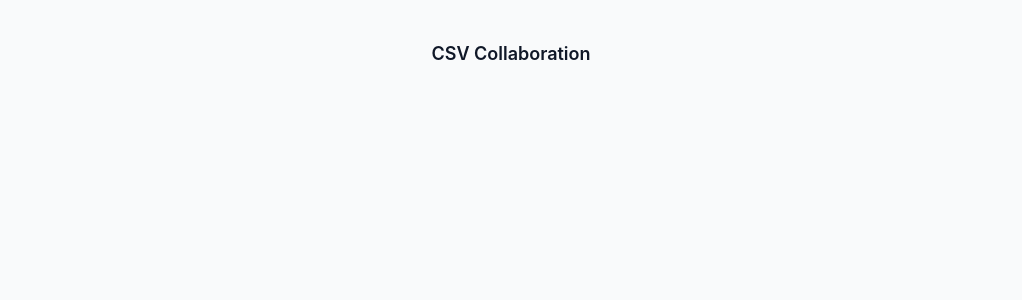
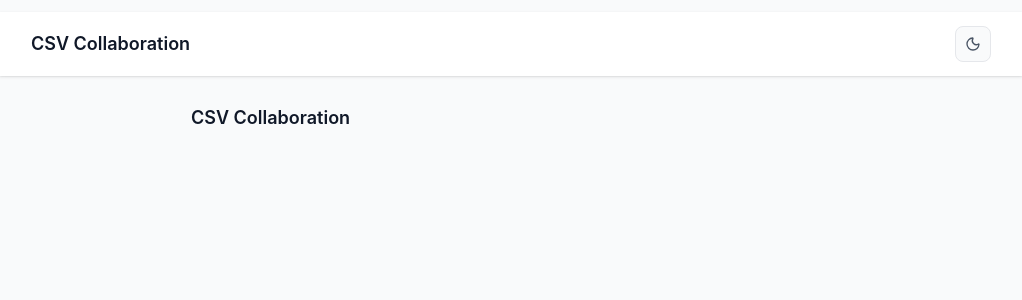
Before and after one commit to samikshamk/csv_datacollaboration, a React (Vite) app in the folder frontend/: page / in a window 1280 px wide. Shown: the top 300 px of the page, without its empty margins (129-1151 px from the left). Built offline with nearby package versions, Linux system fonts and the light colour scheme.

Commit message:
added Navbar and theme

```diff
--- a/frontend/package.json
+++ b/frontend/package.json
@@ -11,6 +11,7 @@
     "start": "npm run dev"
   },
   "dependencies": {
+    "lucide-react": "^1.17.0",
     "react": "^19.2.6",
     "react-dom": "^19.2.6"
   },
--- a/frontend/src/App.tsx
+++ b/frontend/src/App.tsx
@@ -1,11 +1,13 @@
 import Dashboard from "./pages/Dashboard";
+import Navbar from "./components/Navbar";
 
 function App() {
 
   return (
-    <>
+    <div className="min-h-screen bg-gray-50 dark:bg-gray-950 font-sans transition-colors duration-200">
+      <Navbar />
       <Dashboard />
-    </>
+    </div>
   )
 }
 
--- a/frontend/src/components/Heading.tsx
+++ b/frontend/src/components/Heading.tsx
@@ -1,10 +1,11 @@
 interface HeadingProps {
-    title: string
+    title: string,
+    style?: string
 }
 
-const Heading = ({ title }: HeadingProps) => {
+const Heading = ({ title, style }: HeadingProps) => {
   return (
-    <h2 className="text-lg text-center font-semibold text-gray-900 dark:text-white mb-4">{title}</h2>
+    <h2 className={`text-lg font-semibold text-gray-900 dark:text-white ${style}`}>{title}</h2>
   )
 }
 
--- /dev/null
+++ b/frontend/src/components/Navbar.tsx
@@ -0,0 +1,36 @@
+import { Sun, Moon } from "lucide-react";
+import { useTheme } from "../context/ThemeContext";
+import Heading from "./Heading";
+
+function Navbar() {
+  const { isDark, toggleDark } = useTheme();
+
+  return (
+    <nav className="block w-full max-w-screen-lg px-4 py-2 mx-auto bg-white dark:bg-gray-900 bg-opacity-90 sticky top-3 shadow lg:px-8 lg:py-3 backdrop-blur-lg backdrop-saturate-150 z-[9999]">
+      <div className="container flex flex-wrap items-center justify-between mx-auto text-slate-800">
+        <a
+          href="#"
+          className="mr-4 block cursor-pointer py-1.5 text-base text-slate-800 font-semibold"
+        >
+          <Heading title="CSV Collaboration" style="mb-0"/>
+        </a>
+        <div className="hidden lg:block">
+          {/* Theme Toggle */}
+          <button
+            onClick={toggleDark}
+            className="w-9 h-9 flex items-center justify-center rounded-lg border border-gray-200 dark:border-gray-700 bg-gray-50 dark:bg-gray-800 hover:bg-gray-100 dark:hover:bg-gray-700 transition-colors"
+            aria-label="Toggle dark mode"
+          >
+            {isDark ? (
+              <Sun size={16} className="text-yellow-400" />
+            ) : (
+              <Moon size={16} className="text-gray-600" />
+            )}
+          </button>
+        </div>
+      </div>
+    </nav>
+  );
+}
+
+export default Navbar;
--- /dev/null
+++ b/frontend/src/context/ThemeContext.tsx
@@ -0,0 +1,40 @@
+import { createContext, useContext, useEffect, useState } from "react";
+
+interface ThemeContextType {
+  isDark: boolean;
+  toggleDark: () => void;
+}
+
+const ThemeContext = createContext<ThemeContextType | undefined>(undefined);
+
+export function ThemeProvider({ children }: { children: React.ReactNode }) {
+  const [isDark, setIsDark] = useState<boolean>(() => {
+    // Persist preference from localStorage
+    return localStorage.getItem("theme") === "dark";
+  });
+
+  useEffect(() => {
+    const root = document.documentElement;
+    if (isDark) {
+      root.classList.add("dark");
+      localStorage.setItem("theme", "dark");
+    } else {
+      root.classList.remove("dark");
+      localStorage.setItem("theme", "light");
+    }
+  }, [isDark]);
+
+  const toggleDark = () => setIsDark((prev) => !prev);
+
+  return (
+    <ThemeContext.Provider value={{ isDark, toggleDark }}>
+      {children}
+    </ThemeContext.Provider>
+  );
+}
+
+export function useTheme(): ThemeContextType {
+  const ctx = useContext(ThemeContext);
+  if (!ctx) throw new Error("useTheme must be used inside ThemeProvider");
+  return ctx;
+}
--- a/frontend/src/main.tsx
+++ b/frontend/src/main.tsx
@@ -1,10 +1,13 @@
-import { StrictMode } from 'react'
-import { createRoot } from 'react-dom/client'
-import App from './App.tsx'
-import './index.css'
+import { StrictMode } from "react";
+import { createRoot } from "react-dom/client";
+import App from "./App.tsx";
+import "./index.css";
+import { ThemeProvider } from "./context/ThemeContext";
 
-createRoot(document.getElementById('root')!).render(
+createRoot(document.getElementById("root")!).render(
   <StrictMode>
-    <App />
+    <ThemeProvider>
+      <App />
+    </ThemeProvider>
   </StrictMode>,
-)
+);
--- a/frontend/src/pages/Dashboard.tsx
+++ b/frontend/src/pages/Dashboard.tsx
@@ -3,7 +3,7 @@ function Dashboard() {
   return (
     <div className="min-h-screen bg-gray-50 dark:bg-gray-950 transition-colors duration-200">
       <div className="max-w-2xl mx-auto px-4 py-10">
-        <Heading title="CSV Collaboration" />
+        <Heading title="CSV Collaboration" style="mb-4"/>
       </div>
     </div>
   );
```
Also changed, not shown: 1 other file (tests, documents, lock files or other folders).
